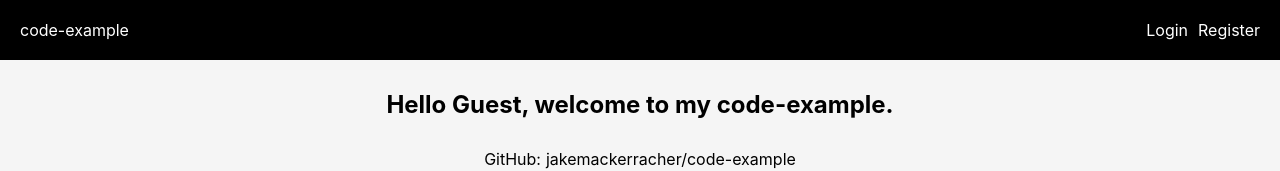
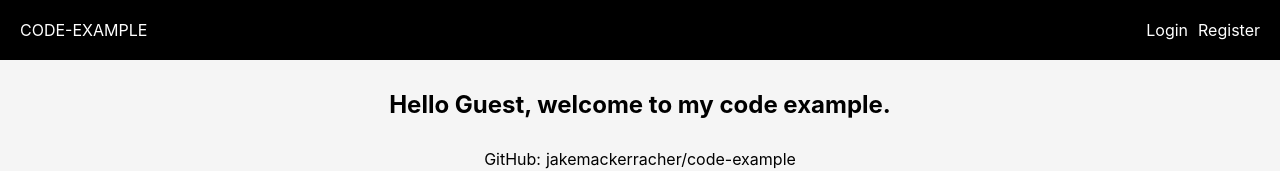
Before and after one commit to jakemackerracher/code-example, a React (Create React App) app in the folder app/: page / in a window 1280 px wide. Shown: the top 171 px of the page. Built offline with nearby package versions, Linux system fonts and the light colour scheme; no server answers.

Commit message:
Updated app titles

```diff
--- a/app/public/index.html
+++ b/app/public/index.html
@@ -21,7 +21,7 @@
       work correctly both with client-side routing and a non-root public URL.
       Learn how to configure a non-root public URL by running `npm run build`.
     -->
-    <title>code-example</title>
+    <title>CODE-EXAMPLE</title>
   </head>
   <body>
     <noscript>You need to enable JavaScript to run this app.</noscript>
--- a/app/src/components/Header/Header.js
+++ b/app/src/components/Header/Header.js
@@ -9,7 +9,7 @@ function Header() {
   return (
     <div className={styles.wrapper}>
       <div className={styles.title}>
-        <Link to="/">code-example</Link>
+        <Link to="/">CODE-EXAMPLE</Link>
       </div>
       <nav className={styles.links}>
         {!authState ? (
--- a/app/src/pages/Home.js
+++ b/app/src/pages/Home.js
@@ -8,7 +8,7 @@ function Home() {
   return (
     <div className={styles.wrapper}>
       <h2 className={styles.welcome}>
-        Hello {authState?.name || "Guest"}, welcome to my code-example.
+        Hello {authState?.name || "Guest"}, welcome to my code example.
       </h2>
       {authState && (
         <div className={styles.user_attributes}>
```
